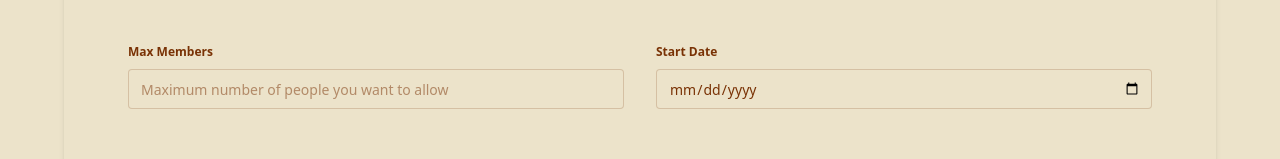
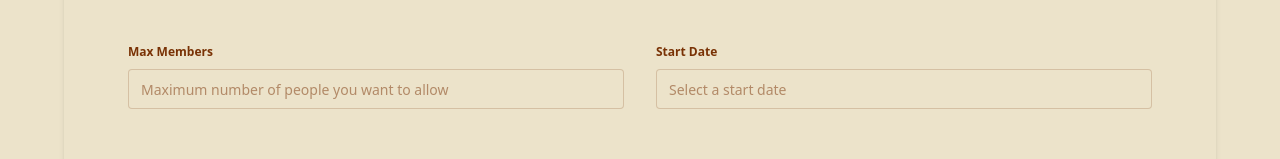
Before and after one commit to RafexStrike/Eventment---Client, a React (Vite) app: page /createGroup in a window 1280 px wide. Shown: the part 505-664 px from the top of the page. Built offline with nearby package versions, Linux system fonts and the light colour scheme; no server answers; sample sign-in values are in the browser's storage.

Commit message:
blocking from selecting previous dates - added in create group section.

```diff
--- a/package.json
+++ b/package.json
@@ -12,10 +12,12 @@
   "dependencies": {
     "@tailwindcss/vite": "^4.1.7",
     "aos": "^2.3.4",
+    "date-fns": "^4.1.0",
     "firebase": "^11.7.3",
     "lottie-react": "^2.4.1",
     "motion": "^12.12.1",
     "react": "^19.1.0",
+    "react-datepicker": "^8.4.0",
     "react-dom": "^19.1.0",
     "react-icons": "^5.5.0",
     "react-router": "^7.6.0",
--- a/src/Components/GroupFunctionalities/showMyJoinedGroups.jsx
+++ b/src/Components/GroupFunctionalities/showMyJoinedGroups.jsx
@@ -22,7 +22,7 @@ const ShowMyJoinedGroups = () => {
       console.error("Fetch error:", error);
     });
   return (
-    <div className="max-w-6xl mx-auto">
+    <div className="max-w-6xl mx-auto mt-10 mb-24  rounded-xl">
       <div className="overflow-x-auto">
         <table className="table">
           {/* head */}
--- a/src/Pages/CreateGroupPage.jsx
+++ b/src/Pages/CreateGroupPage.jsx
@@ -4,6 +4,9 @@ import Swal from "sweetalert2";
 import { useNavigate } from "react-router";
 import Lottie from "lottie-react";
 import groupIcon from "../assets/Lottie-Animation.json";
+// the next two lines are for date picker
+import DatePicker from "react-datepicker";
+import "react-datepicker/dist/react-datepicker.css";
 
 const CreateGroupPage = () => {
   const { user } = useContext(AuthContext);
@@ -15,7 +18,7 @@ const CreateGroupPage = () => {
     setSelectedHobby(hobby);
     setIsTheDropDownOpen(!isTheDropDownOpen);
   };
-  const [startingDate, setStartingDate] = useState("");
+  const [startingDate, setStartingDate] = useState(null);
 
   const handleFormSubmit = (event) => {
     event.preventDefault();
@@ -24,7 +27,7 @@ const CreateGroupPage = () => {
     const description = event.target.description.value;
     const meetingLocation = event.target.meetingLocation.value;
     const maxMembers = event.target.maxMembers.value;
-    const startDate = startingDate;
+    const startDate = startingDate.toISOString().split("T")[0];
     const imageUrl = event.target.imageUrl.value;
 
     const createdGroupInfoObject = {
@@ -187,17 +190,19 @@ const CreateGroupPage = () => {
             </fieldset>
             <fieldset className="fieldset">
               <legend className="fieldset-legend">Start Date</legend>
-              <input
+              <DatePicker
+                placeholderText="Select a start date"
                 name="startDate"
                 type="date"
                 className="input w-full"
-                placeholder="Enter Starting Date"
-                value={startingDate}
-                onChange={(event) => {
-                  const date = event.target.value;
+                dateFormat="yyyy-MM-dd"
+                selected={startingDate}
+                onChange={(date) => {
                   setStartingDate(date);
-                  console.log(startingDate);
+                  console.log(date);
                 }}
+                required
+                minDate={new Date()}
               />
             </fieldset>
 
```
Also changed, not shown: 1 other file (tests, documents, lock files or other folders).
